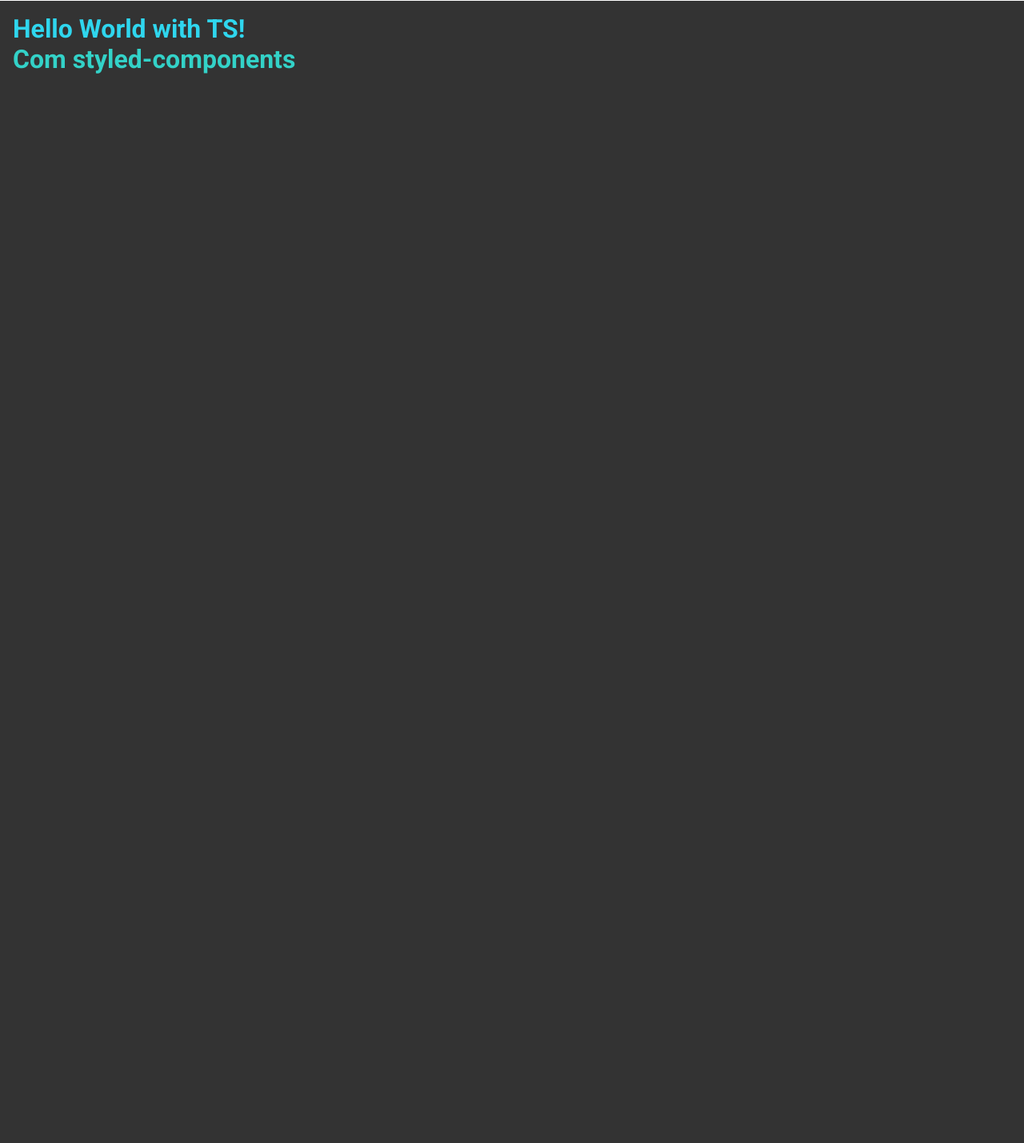
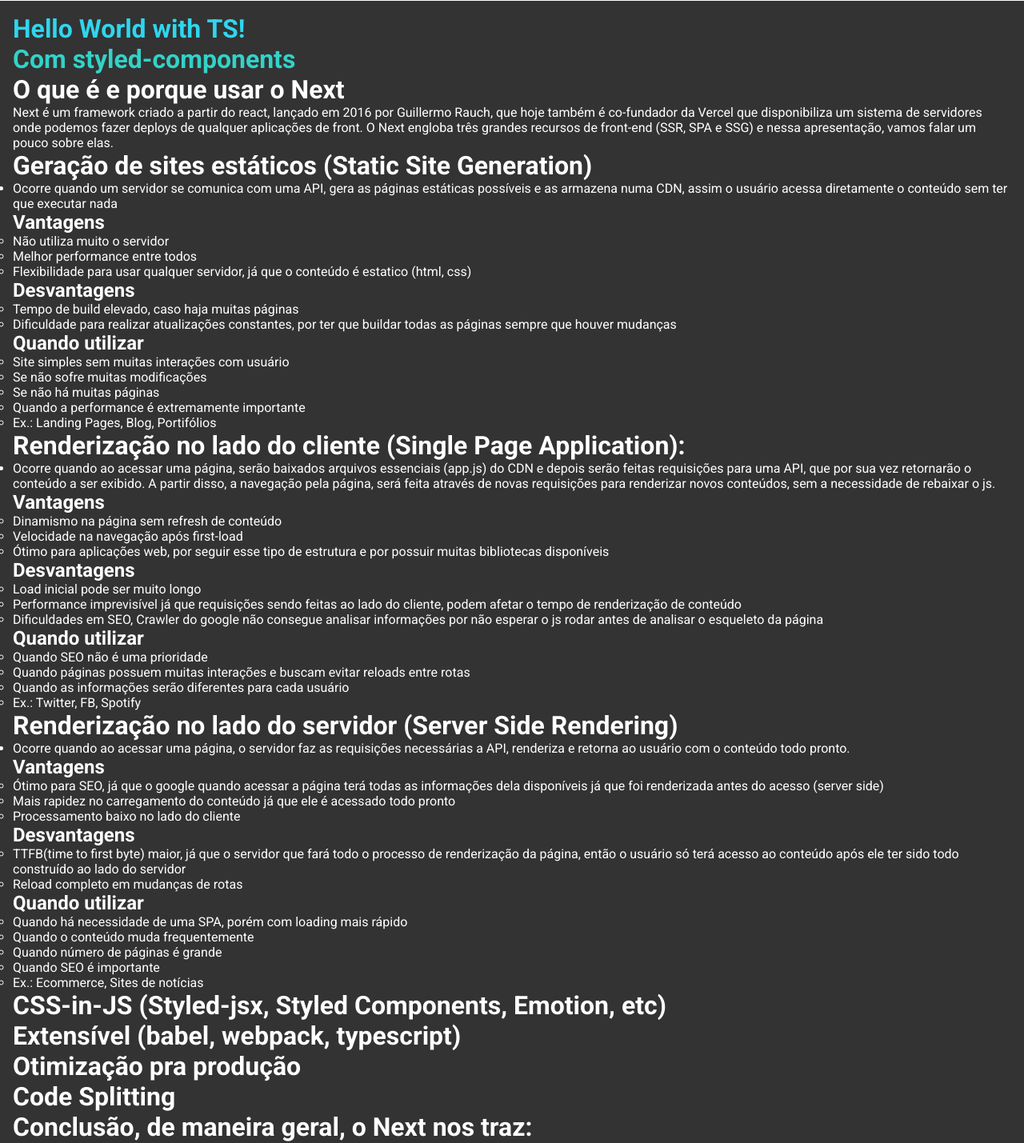
Before and after one commit to eduardobbrito/next-demo, a Next.js app: page / in a window 1280 px wide. Shown: the part 60-1489 px from the top of the page at 80% size. Before the commit the page ends 800 px from the top, so only its background shows below. Built offline with nearby package versions, Linux system fonts and the light colour scheme.

Commit message:
Add Presentation

```diff
--- a/package.json
+++ b/package.json
@@ -9,6 +9,7 @@
   },
   "dependencies": {
     "axios": "^0.21.1",
+    "markdown-to-jsx": "^7.1.2",
     "next": "10.2.0",
     "react": "17.0.2",
     "react-dom": "17.0.2",
--- /dev/null
+++ b/src/components/Presentation.tsx
@@ -0,0 +1,68 @@
+import Markdown from 'markdown-to-jsx'
+
+const md = `
+# O que é e porque usar o Next\n
+Next é um framework criado a partir do react, lançado em 2016 por Guillermo Rauch, que hoje também é co-fundador da Vercel que disponibiliza um sistema de servidores onde podemos fazer deploys de qualquer aplicações de front. O Next engloba três grandes recursos de front-end (SSR, SPA e SSG) e nessa apresentação, vamos falar um pouco sobre elas.\n
+# Geração de sites estáticos (Static Site Generation)\n
+- Ocorre quando um servidor se comunica com uma API, gera as páginas estáticas possíveis e as armazena numa CDN, assim o usuário acessa diretamente o conteúdo sem ter que executar nada\n
+  ## Vantagens\n
+  - Não utiliza muito o servidor\n
+  - Melhor performance entre todos\n
+  - Flexibilidade para usar qualquer servidor, já que o conteúdo é estatico (html, css)\n
+  ## Desvantagens\n
+  - Tempo de build elevado, caso haja muitas páginas\n
+  - Dificuldade para realizar atualizações constantes, por ter que buildar todas as páginas sempre que houver mudanças\n
+  ## Quando utilizar\n
+  - Site simples sem muitas interações com usuário\n
+  - Se não sofre muitas modificações\n
+  - Se não há muitas páginas\n
+  - Quando a performance é extremamente importante\n
+  - Ex.: Landing Pages, Blog, Portifólios\n
+# Renderização no lado do cliente (Single Page Application):\n
+- Ocorre quando ao acessar uma página, serão baixados arquivos essenciais (app.js) do CDN e depois serão feitas requisições para uma API, que por sua vez retornarão o conteúdo a ser exibido. A partir disso, a navegação pela página, será feita através de novas requisições para renderizar novos conteúdos, sem a necessidade de rebaixar o js.\n
+  ## Vantagens\n
+  - Dinamismo na página sem refresh de conteúdo\n
+  - Velocidade na navegação após first-load\n
+  - Ótimo para aplicações web, por seguir esse tipo de estrutura e por possuir muitas bibliotecas disponíveis\n
+  ## Desvantagens\n
+  - Load inicial pode ser muito longo\n
+  - Performance imprevisível já que requisições sendo feitas ao lado do cliente, podem afetar o tempo de renderização de conteúdo\n
+  - Dificuldades em SEO, Crawler do google não consegue analisar informações por não esperar o js rodar antes de analisar o esqueleto da página\n
+  ## Quando utilizar\n
+  - Quando SEO não é uma prioridade\n
+  - Quando páginas possuem muitas interações e buscam evitar reloads entre rotas\n
+  - Quando as informações serão diferentes para cada usuário\n
+  - Ex.: Twitter, FB, Spotify\n
+# Renderização no lado do servidor (Server Side Rendering)\n
+- Ocorre quando ao acessar uma página, o servidor faz as requisições necessárias a API, renderiza e retorna ao usuário com o conteúdo todo pronto.\n
+  ## Vantagens\n
+  - Ótimo para SEO, já que o google quando acessar a página terá todas as informações dela disponíveis já que foi renderizada antes do acesso (server side)\n
+  - Mais rapidez no carregamento do conteúdo já que ele é acessado todo pronto\n
+  - Processamento baixo no lado do cliente\n
+  ## Desvantagens\n
+  - TTFB(time to first byte) maior, já que o servidor que fará todo o processo de renderização da página, então o usuário só terá acesso ao conteúdo após ele ter sido todo construído ao lado do servidor\n
+  - Reload completo em mudanças de rotas\n
+  ## Quando utilizar\n
+  - Quando há necessidade de uma SPA, porém com loading mais rápido\n
+  - Quando o conteúdo muda frequentemente\n
+  - Quando número de páginas é grande\n
+  - Quando SEO é importante\n
+  - Ex.: Ecommerce, Sites de notícias\n
+# CSS-in-JS (Styled-jsx, Styled Components, Emotion, etc)\n
+# Extensível (babel, webpack, typescript)\n
+# Otimização pra produção\n
+# Code Splitting\n
+# Conclusão, de maneira geral, o Next nos traz:\n
+- Melhorias no processo de desenvolvimento, benefícios de custo e tempo.\n
+- Melhorias de performance como pudemos ver\n
+- SEO\n
+`
+
+const Presentation = () => {
+  return (
+    <Markdown children={md}>
+    </Markdown>
+  )
+}
+
+export default Presentation
--- a/src/pages/index.tsx
+++ b/src/pages/index.tsx
@@ -1,6 +1,7 @@
 // pages folder can only be at root, or inside /src
 import Head from 'next/head'
 import styled from 'styled-components'
+import Presentation from 'src/components/Presentation'
 
 const Title = styled.h1` // var must begin with uppercase
   color: var(--zeenow-blue);
@@ -24,6 +25,7 @@ export default function Home() {
         <title>Next Demo | Home</title>
       </Head>
       <Title>Hello World with TS!<span>Com styled-components</span></Title>
+      <Presentation />
     </>
   )
 }
```
Also changed, not shown: 1 other file (tests, documents, lock files or other folders).
